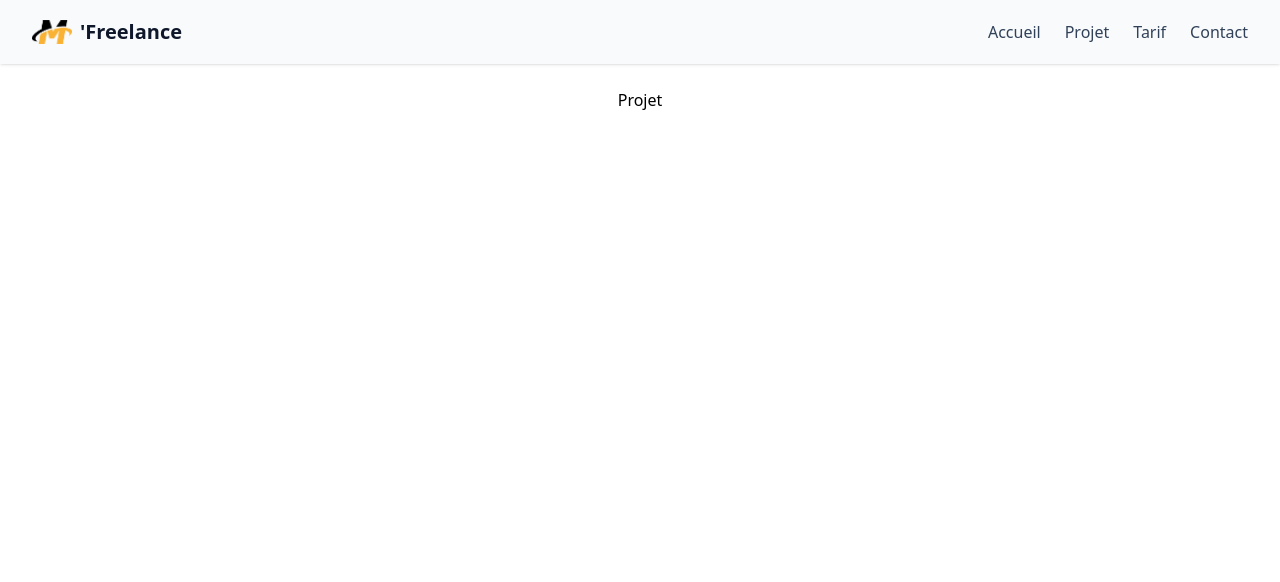
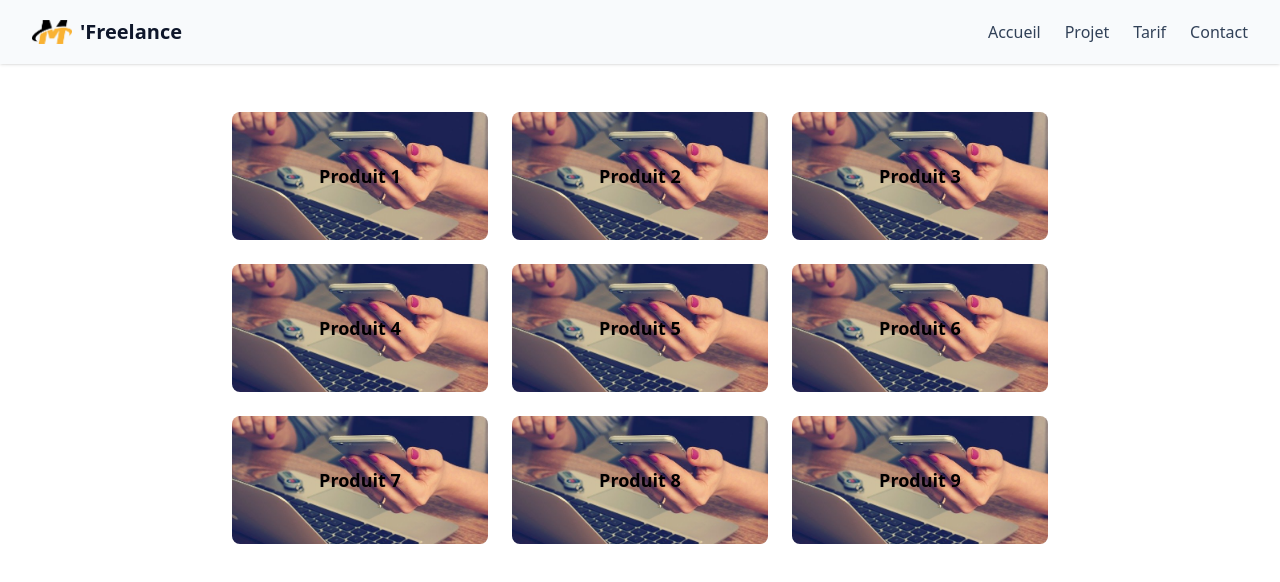
Before and after one commit to MaximilienR/maximilienr_freelance, a React (Vite) app: page /projet in a window 1280 px wide. Shown: the top 582 px of the page. Built offline with nearby package versions, Linux system fonts and the light colour scheme.

Commit message:
add catalogue

```diff
--- a/src/components/header/nav.tsx
+++ b/src/components/header/nav.tsx
@@ -26,20 +26,20 @@ export default function Navbar({
 
   const navLinks: NavLink[] =
     links ?? [
-      { name: "Accueil", href: "#" },
-      { name: "Projet", href: "#features" },
+      { name: "Accueil", href: "" },
+      { name: "Projet", href: "projet" },
       { name: "Tarif", href: "#pricing" },
       { name: "Contact", href: "#about" },
     ];
 
   return (
     <header className={`bg-slate-50 backdrop-blur-md shadow-sm sticky top-0 z-50 ${className}`}>
-      <nav className="max-w-7xl mx-auto px-4 sm:px-6 lg:px-8">
+      <nav className="px-4 mx-auto max-w-7xl sm:px-6 lg:px-8">
         <div className="flex items-center justify-between h-16">
           {/* Logo */}
           <div className="flex items-center gap-4">
             <a href="#" className="flex items-center gap-2">
-              <img src={logoSrc} alt="logo" className="w-10 h-10 object-contain select-none" />
+              <img src={logoSrc} alt="logo" className="object-contain w-10 h-10 select-none" />
               <span className="text-xl font-semibold text-slate-900">'Freelance</span>
             </a>
           </div>
@@ -53,7 +53,7 @@ export default function Navbar({
                     href={link.href}
                     target={link.external ? "_blank" : undefined}
                     rel={link.external ? "noopener noreferrer" : undefined}
-                    className="text-slate-700 hover:text-slate-900 transition-colors"
+                    className="transition-colors text-slate-700 hover:text-slate-900"
                   >
                     {link.name}
                   </a>
@@ -74,7 +74,7 @@ export default function Navbar({
             >
               {/* hamburger / close icon */}
               <svg
-                className="h-6 w-6"
+                className="w-6 h-6"
                 fill="none"
                 viewBox="0 0 24 24"
                 stroke="currentColor"
@@ -102,7 +102,7 @@ export default function Navbar({
 
         {/* Mobile panel */}
         {open && (
-          <div className="md:hidden mt-2 pb-4">
+          <div className="pb-4 mt-2 md:hidden">
             <ul className="space-y-2">
               {navLinks.map((link) => (
                 <li key={link.name}>
@@ -110,7 +110,7 @@ export default function Navbar({
                     href={link.href}
                     target={link.external ? "_blank" : undefined}
                     rel={link.external ? "noopener noreferrer" : undefined}
-                    className="block px-3 py-2 rounded-md text-base font-medium text-slate-700 hover:bg-slate-100"
+                    className="block px-3 py-2 text-base font-medium rounded-md text-slate-700 hover:bg-slate-100"
                     onClick={() => setOpen(false)}
                   >
                     {link.name}
--- a/src/index.css
+++ b/src/index.css
@@ -3,7 +3,7 @@
 @theme {
   --color-transparent: transparent;
   --color-current: currentColor;
-  --color-white: #fffff;
+  --color-white: #ffffff;
   --color-purple: #3f3cbb;
   --color-midnight: #121063;
   --color-metal: #565584;
@@ -14,18 +14,21 @@
   --color-bubble-gum: #ff77e9;
   --color-bermuda: #78dcca;
 }
-
-@keyframes spin-slow {
-  from {
-    transform: rotate(0deg);
-  }
-  to {
-    transform: rotate(360deg);
-  }
+@keyframes blink {
+ 10%, 100% { opacity: 0; }
+  10% { opacity: 1; }
 }
 
+
 @layer utilities {
-  .animate-spin-slow {
-    animation: spin-slow 12s linear infinite;
-  }
+  .animate-blink-1 { animation: blink 2s linear 0s infinite; }
+  .animate-blink-2 { animation: blink 2s linear 0.4s infinite; }
+  .animate-blink-3 { animation: blink 2s linear 0.8s infinite; }
+  .animate-blink-4 { animation: blink 2s linear 1.2s infinite; }
+  .animate-blink-5 { animation: blink 2s linear 1.6s infinite; }
+  .animate-blink-6 { animation: blink 2s linear 2s infinite; }
+  .animate-blink-7 { animation: blink 2s linear 2.4s infinite; }
+  .animate-blink-8 { animation: blink 2s linear 2.8s infinite; }
+  .animate-blink-9 { animation: blink 2s linear 3.2s infinite; }
+  .animate-blink-10 { animation: blink 2s linear 3.6s infinite; }
 }
--- a/src/pages/Home/Home.tsx
+++ b/src/pages/Home/Home.tsx
@@ -47,18 +47,25 @@ export default function Home(): JSX.Element {
           <aside className="p-6 border shadow-sm rounded-2xl bg-gradient-to-br from-white/60 to-white/30 border-slate-100">
             <h3 className="mb-3 text-xl font-semibold">Mes outils </h3>
             <p className="leading-relaxed text-slate-700">
-              Découvrez des projets sur-mesure : vitrines, marketplaces, outils internes, APIs et apps mobiles.
+      A chaque projet son outil. J'utilise principalement le stack MERN (MongoDB, Express, React, Node.js) avec TypeScript pour
+      garantir robustesse et maintenabilité. Pour des applications desktop, j'intègre Electron. Pour le design et le
+      prototypage, j'utilise Figma et Tailwind CSS pour des interfaces modernes et réactives.
             </p>
 
             {/* --- Roue tournante MERN avec images --- */}
-            <div className="relative flex items-center justify-center w-56 h-56 mx-auto mt-6 animate-spin-slow">
-              <img src="/src/assets/mongod.png" className="absolute w-12 h-12" style={{ transform: "rotate(0deg) translate(90px) rotate(0deg)" }} />
-              <img src="/src/assets/express.png" className="absolute w-12 h-12" style={{ transform: "rotate(60deg) translate(90px) rotate(-60deg)" }} />
-              <img src="/src/assets/react.png" className="absolute w-12 h-12" style={{ transform: "rotate(120deg) translate(90px) rotate(-120deg)" }} />
-              <img src="/src/assets/nodejs.png" className="absolute w-12 h-12" style={{ transform: "rotate(180deg) translate(90px) rotate(-180deg)" }} />
-              <img src="/src/assets/css.jpg" className="absolute w-12 h-12" style={{ transform: "rotate(240deg) translate(90px) rotate(-240deg)" }} />
-              <img src="/src/assets/electron.png" className="absolute w-12 h-12" style={{ transform: "rotate(300deg) translate(90px) rotate(-300deg)" }} />
-            </div>
+       <div className="relative flex items-center justify-center w-56 h-56 mx-auto mt-6">
+  <img src="/src/assets/mongod.png" className="absolute w-12 h-12 animate-blink-1" style={{ transform: "rotate(0deg) translate(90px) rotate(-0deg)" }} />
+  <img src="/src/assets/mongod.png" className="absolute w-12 h-12 animate-blink-2" style={{ transform: "rotate(40deg) translate(90px) rotate(-40deg)" }} />
+  <img src="/src/assets/express.png" className="absolute w-12 h-12 animate-blink-3" style={{ transform: "rotate(80deg) translate(90px) rotate(-80deg)" }} />
+  <img src="/src/assets/react.png" className="absolute w-12 h-12 animate-blink-4" style={{ transform: "rotate(120deg) translate(90px) rotate(-120deg)" }} />
+  <img src="/src/assets/nodejs.png" className="absolute w-12 h-12 animate-blink-5" style={{ transform: "rotate(160deg) translate(90px) rotate(-160deg)" }} />
+  <img src="/src/assets/css.jpg" className="absolute w-12 h-12 animate-blink-6" style={{ transform: "rotate(200deg) translate(90px) rotate(-200deg)" }} />
+  <img src="/src/assets/ts.svg" className="absolute w-12 h-12 animate-blink-7" style={{ transform: "rotate(240deg) translate(90px) rotate(-240deg)" }} />
+  <img src="/src/assets/electron.png" className="absolute w-12 h-12 animate-blink-8" style={{ transform: "rotate(280deg) translate(90px) rotate(-280deg)" }} />
+  <img src="/src/assets/tw.png" className="absolute w-12 h-12 animate-blink-9" style={{ transform: "rotate(320deg) translate(90px) rotate(-320deg)" }} />
+  <img src="/src/assets/docker.png" className="absolute w-12 h-12 animate-blink-10" style={{ transform: "rotate(360deg) translate(90px) rotate(-360deg)" }} />
+</div>
+
           </aside>
         </section>
       </main>
--- a/src/pages/Home/Projet.tsx
+++ b/src/pages/Home/Projet.tsx
@@ -1,9 +1,36 @@
-import React from 'react'
+import React from 'react';
+import entrepriseImg from '../../assets/entreprise.jpg'; // Assure-toi que le fichier est dans le même dossier ou ajuste le chemin
 
 function Projet() {
+  const products = [
+    { id: 1, name: 'Produit 1' },
+    { id: 2, name: 'Produit 2' },
+    { id: 3, name: 'Produit 3' },
+    { id: 4, name: 'Produit 4' },
+    { id: 5, name: 'Produit 5' },
+    { id: 6, name: 'Produit 6' },
+    { id: 7, name: 'Produit 7' },
+    { id: 8, name: 'Produit 8' },
+    { id: 9, name: 'Produit 9' },
+  ];
+
   return (
-    <div>Projet</div>
-  )
+    <div className="grid grid-cols-1 gap-6 p-6 sm:grid-cols-3">
+      {products.map((product) => (
+        <div
+          key={product.id}
+          className="flex items-center justify-center w-64 h-32 text-lg font-bold transition duration-300 ease-in-out transform rounded-lg cursor-pointer hover:scale-105 hover:text-white"
+          style={{
+            backgroundImage: `url(${entrepriseImg})`,
+            backgroundSize: 'cover',
+            backgroundPosition: 'center',
+          }}
+        >
+          {product.name}
+        </div>
+      ))}
+    </div>
+  );
 }
 
-export default Projet
+export default Projet;
```
Also changed, not shown: src/assets/entreprise.jpg (added), src/assets/ts.svg (added).
